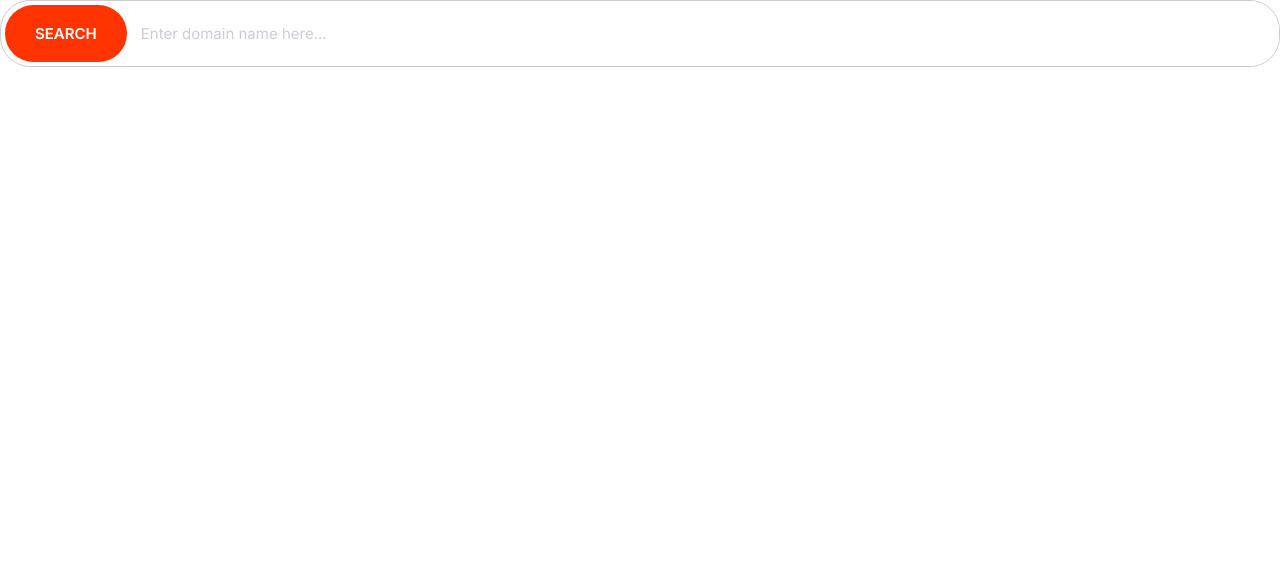
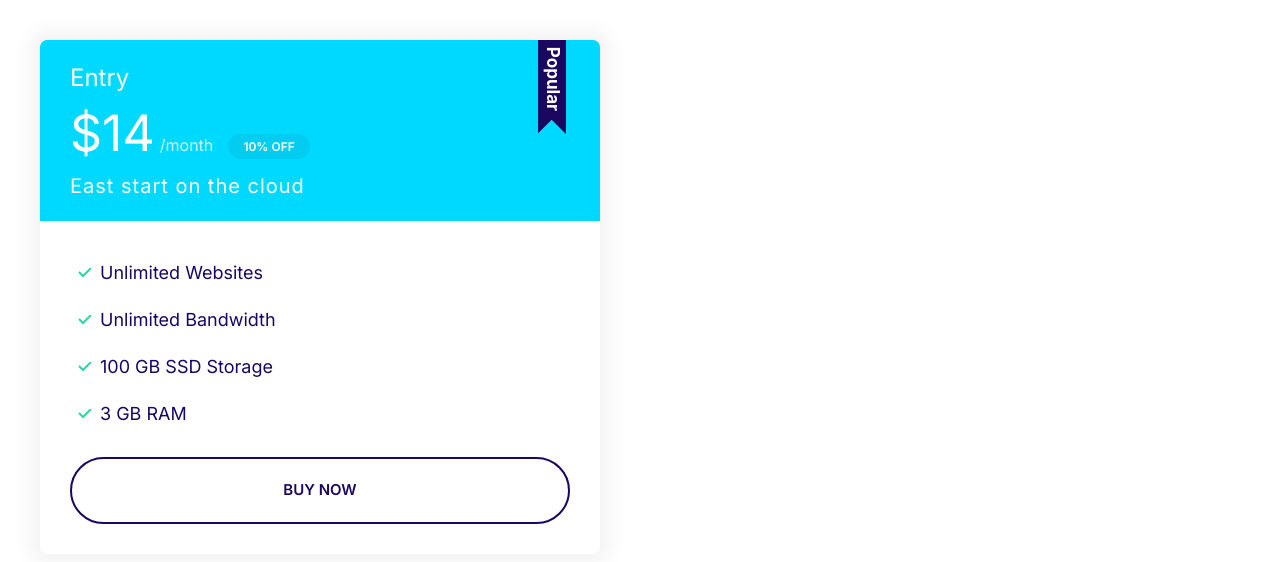
Before and after one commit to nsf-developer/moshify, a plain HTML site: page index.html in a window 1280 px wide. Drawn offline with Linux system fonts and the light colour scheme.

Commit message:
Buid the plans components.

```diff
--- a/css/styles.css
+++ b/css/styles.css
@@ -118,6 +118,7 @@
 
 .badge--small {
   font-size: 1.6rem;
+  padding: 0.5rem 1.5rem;
 }
 
 @media screen and (min-width: 1024px) {
@@ -277,3 +278,86 @@
     font-size: 1.5rem;
   }
 }
+
+/* Cards */
+.card {
+  border-radius: 7px;
+  box-shadow: 0 0 20px 10px #f3f3f3;
+  overflow: hidden;
+}
+
+.card__header,
+.card__body {
+  padding: 2rem 3rem;
+}
+
+.card--primary .card__header {
+  background: var(--color-primary);
+  color: #fff;
+}
+
+.card--secondary .card__header {
+  background: var(--color-secondary);
+  color: #fff;
+}
+
+.card--secondary .badge--secondary {
+  background: #02cdf1;
+}
+
+/* Plans */
+.plan__name {
+  color: #fff;
+  margin: 0;
+  font-size: 2.4rem;
+  font-weight: 500;
+}
+
+.plan__price {
+  font-size: 6rem;
+}
+
+.plan__billing-cycle {
+  font-size: 2.4rem;
+  font-weight: 300;
+  opacity: 0.8;
+  margin-right: 1rem;
+}
+
+.plan__description {
+  font-size: 2rem;
+  font-weight: 300;
+  letter-spacing: 1px;
+  display: block;
+}
+
+.plan .list__item {
+  margin-bottom: 2rem;
+}
+
+.plan--popular .card__header {
+  position: relative;
+}
+
+.plan--popular .card__header::before {
+  content: url(../images/popular.svg);
+  width: 40px;
+  display: inline-block;
+  position: absolute;
+  top: -6px;
+  right: 5%;
+}
+
+@media screen and (min-width: 1024px) {
+  .plane__name {
+    font-size: 1.4rem;
+  }
+
+  .plan__price {
+    font-size: 5rem;
+  }
+
+  .plan__billing-cycle {
+    font-size: 1.6rem;
+  }
+}
--- a/index.html
+++ b/index.html
@@ -15,13 +15,27 @@
     <link rel="stylesheet" href="css/styles.css" />
   </head>
   <body>
-    <div class="input-group">
-      <button class="btn btn--accent">Search</button>
-      <input
-        type="text"
-        class="input"
-        placeholder="Enter domain name here..."
-      />
+    <div style="width: 50%; padding: 4rem">
+      <div class="plan plan--popular">
+        <div class="card card--secondary">
+          <header class="card__header">
+            <h3 class="plan__name">Entry</h3>
+            <span class="plan__price">$14</span>
+            <span class="plan__billing-cycle">/month</span>
+            <span class="badge badge--secondary badge--small">10% OFF</span>
+            <span class="plan__description">East start on the cloud</span>
+          </header>
+          <div class="card__body">
+            <ul class="list list--tick">
+              <li class="list__item">Unlimited Websites</li>
+              <li class="list__item">Unlimited Bandwidth</li>
+              <li class="list__item">100 GB SSD Storage</li>
+              <li class="list__item">3 GB RAM</li>
+            </ul>
+            <div class="btn btn--outline btn--block">Buy Now</div>
+          </div>
+        </div>
+      </div>
     </div>
   </body>
 </html>
```
Also changed, not shown: components/plans.html (added, +20 -0 lines), images/popular.svg (added).
